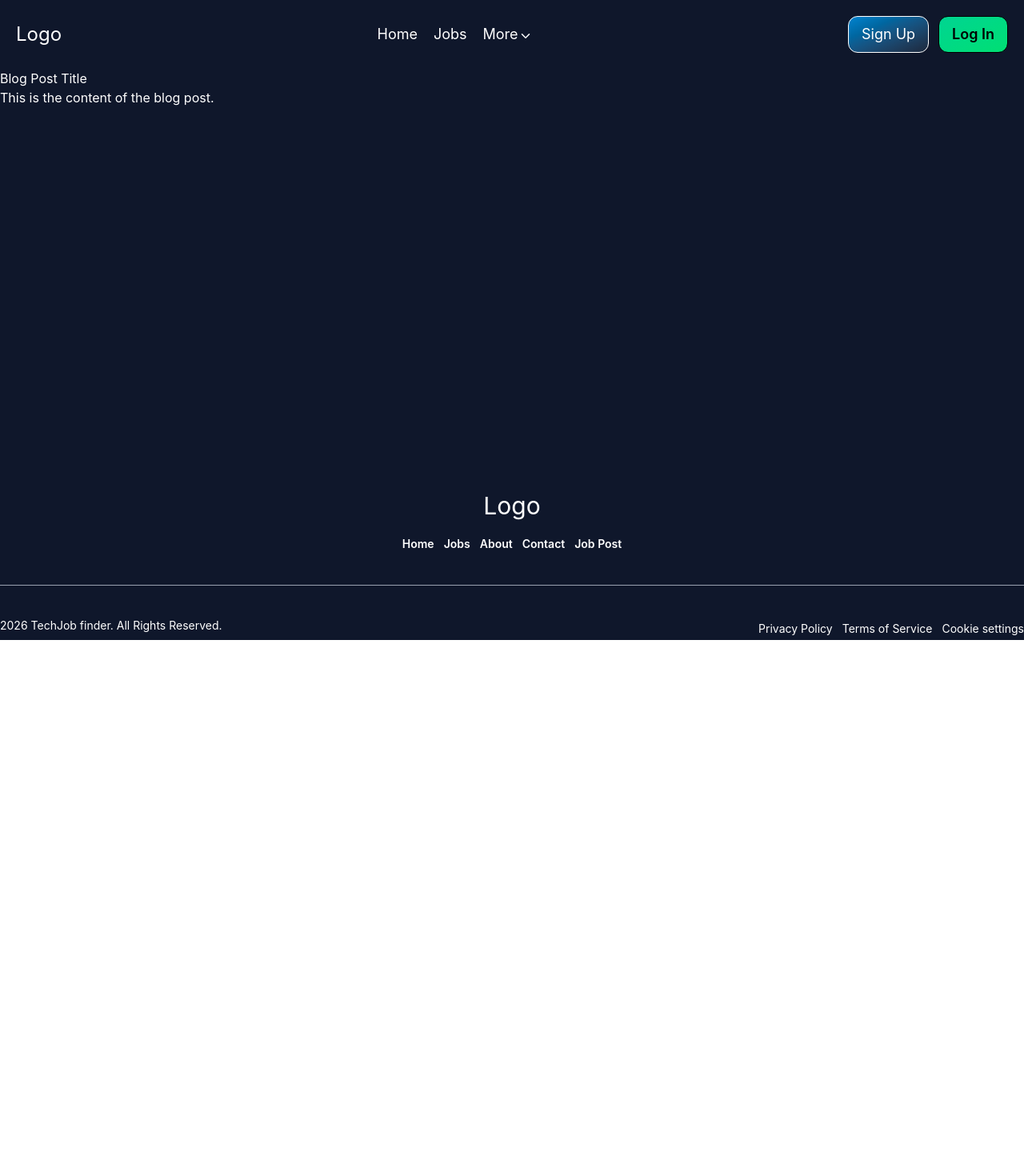
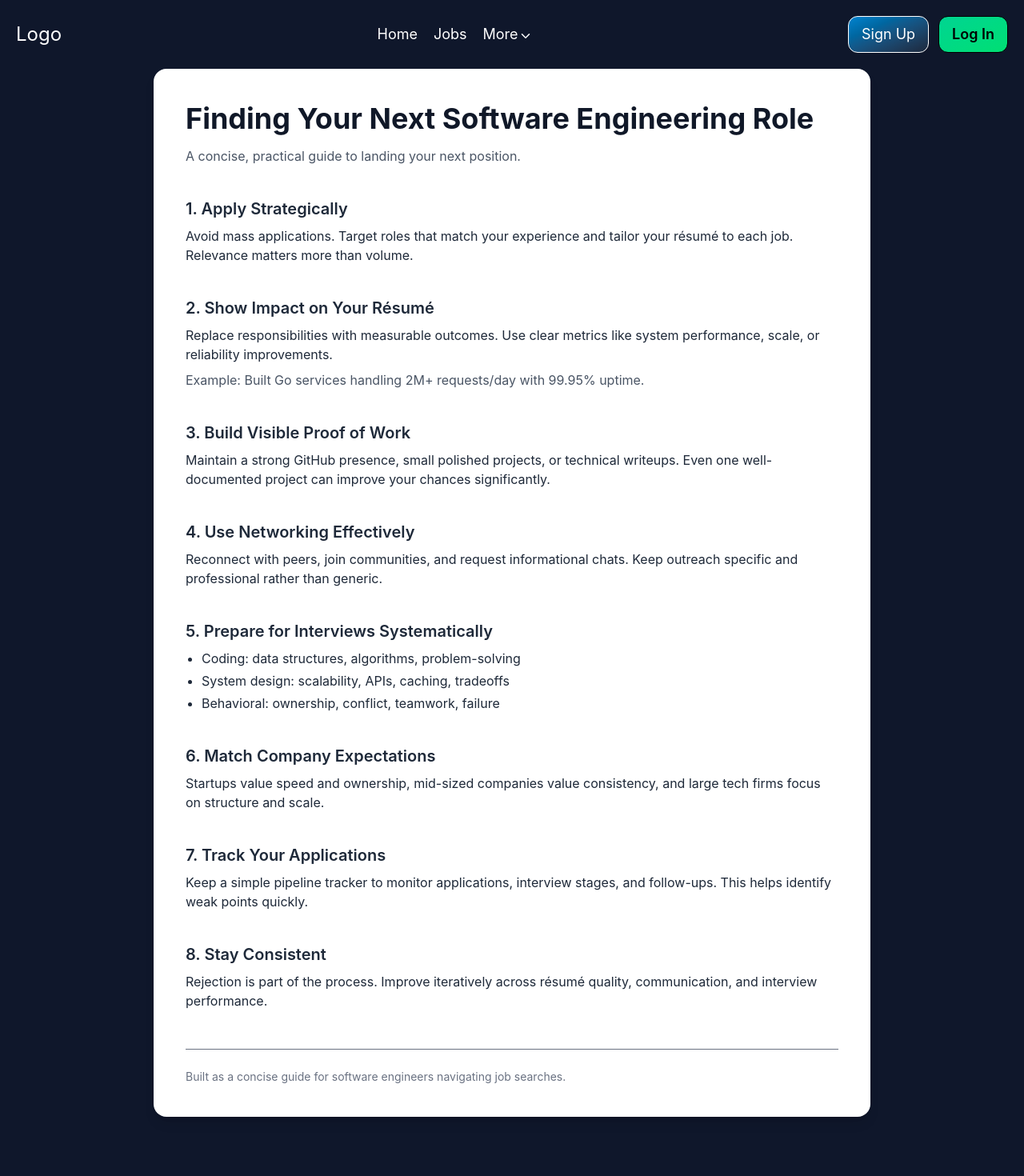
Before and after one commit to acquah-forever/my-jobfind, a React (Vite) app: page /blogpost in a window 1280 px wide. Shown: the top 1470 px of the page at 80% size. Before the commit the page ends 800 px from the top, so only its background shows below. Built offline with nearby package versions, Linux system fonts and the light colour scheme; the HTML template or start-up script is replaced by a standard one.

Commit message:
finalised jobpost and blogpost

```diff
--- a/src/App.jsx
+++ b/src/App.jsx
@@ -8,6 +8,7 @@ import Search from './pages/Search'
 import JobDetails from './pages/JobDetails'
 import Form from './pages/Form'
 import BlogPost from './pages/BlogPost'
+import JobPost from './pages/JobPost'
 
 import { Routes, Route } from 'react-router-dom'
 import { QueryClient, QueryClientProvider } from '@tanstack/react-query'
@@ -32,6 +33,7 @@ const App = () => {
               <Route path='/jobdetails/:id' element={<JobDetails />} />
               <Route path='/form' element={<Form />} />
               <Route path='/blogpost' element={<BlogPost />} />
+              <Route path='/jobpost' element={<JobPost />} />
             </Routes>
           </main>
           <Footer />
--- a/src/components/NavBar.jsx
+++ b/src/components/NavBar.jsx
@@ -111,7 +111,7 @@ const NavBar = () => {
                     <h1 className='text-sm font-semibold'>Remote Work Trends</h1>
                     <h2 className='text-sm'>What companies are hiring.</h2>
                     <motion.div variants={children} whileHover={{ scale: 1.05 }}>
-                      <NavLink to='/blogpost' className='text-sm underline' onClick={close}>Read More</NavLink>
+                      <NavLink to='/jobpost' className='text-sm underline' onClick={close}>Read More</NavLink>
                     </motion.div>
                   </div>
                 </div>
--- a/src/pages/BlogPost.jsx
+++ b/src/pages/BlogPost.jsx
@@ -2,11 +2,93 @@ import React from 'react'
 
 const BlogPost = () => {
   return (
-    <div>
-      <h1>Blog Post Title</h1>
-      <p>This is the content of the blog post.</p>
+    <div className="min-h-screenpy-10 px-4 sm:px-6 lg:px-8">
+      <div className="max-w-4xl mx-auto bg-white shadow-lg rounded-2xl p-6 sm:p-10">
+        <header className="mb-10">
+          <h1 className="text-3xl sm:text-4xl font-bold text-gray-900 leading-tight">
+            Finding Your Next Software Engineering Role
+          </h1>
+          <p className="mt-3 text-gray-600 text-sm sm:text-base">
+            A concise, practical guide to landing your next position.
+          </p>
+        </header>
+
+        <section className="space-y-10 text-gray-800">
+          <div>
+            <h2 className="text-xl font-semibold mb-2">1. Apply Strategically</h2>
+            <p>
+              Avoid mass applications. Target roles that match your experience and tailor your
+              résumé to each job. Relevance matters more than volume.
+            </p>
+          </div>
+
+          <div>
+            <h2 className="text-xl font-semibold mb-2">2. Show Impact on Your Résumé</h2>
+            <p>
+              Replace responsibilities with measurable outcomes. Use clear metrics like system
+              performance, scale, or reliability improvements.
+            </p>
+            <p className="mt-2 text-gray-600">
+              Example: Built Go services handling 2M+ requests/day with 99.95% uptime.
+            </p>
+          </div>
+
+          <div>
+            <h2 className="text-xl font-semibold mb-2">3. Build Visible Proof of Work</h2>
+            <p>
+              Maintain a strong GitHub presence, small polished projects, or technical writeups.
+              Even one well-documented project can improve your chances significantly.
+            </p>
+          </div>
+
+          <div>
+            <h2 className="text-xl font-semibold mb-2">4. Use Networking Effectively</h2>
+            <p>
+              Reconnect with peers, join communities, and request informational chats. Keep
+              outreach specific and professional rather than generic.
+            </p>
+          </div>
+
+          <div>
+            <h2 className="text-xl font-semibold mb-2">5. Prepare for Interviews Systematically</h2>
+            <ul className="list-disc pl-5 space-y-1">
+              <li>Coding: data structures, algorithms, problem-solving</li>
+              <li>System design: scalability, APIs, caching, tradeoffs</li>
+              <li>Behavioral: ownership, conflict, teamwork, failure</li>
+            </ul>
+          </div>
+
+          <div>
+            <h2 className="text-xl font-semibold mb-2">6. Match Company Expectations</h2>
+            <p>
+              Startups value speed and ownership, mid-sized companies value consistency, and
+              large tech firms focus on structure and scale.
+            </p>
+          </div>
+
+          <div>
+            <h2 className="text-xl font-semibold mb-2">7. Track Your Applications</h2>
+            <p>
+              Keep a simple pipeline tracker to monitor applications, interview stages, and
+              follow-ups. This helps identify weak points quickly.
+            </p>
+          </div>
+
+          <div>
+            <h2 className="text-xl font-semibold mb-2">8. Stay Consistent</h2>
+            <p>
+              Rejection is part of the process. Improve iteratively across résumé quality,
+              communication, and interview performance.
+            </p>
+          </div>
+        </section>
+
+        <footer className="mt-12 pt-6 border-t text-sm text-gray-500">
+          Built as a concise guide for software engineers navigating job searches.
+        </footer>
+      </div>
     </div>
-  )
+  );
 }
 
 export default BlogPost
--- /dev/null
+++ b/src/pages/JobPost.jsx
@@ -0,0 +1,104 @@
+import React from 'react'
+
+const JobPost = () => {
+        return (
+            <div className="min-h-screen  py-10 px-4 sm:px-6 lg:px-8">
+                <div className="max-w-5xl mx-auto bg-white rounded-2xl shadow-xl overflow-hidden">
+                    <div className="bg-gray-700 text-white p-8 sm:p-12">
+                        <h1 className="text-3xl sm:text-4xl font-bold">
+                            Remote Work Trends & Hiring Landscape
+                        </h1>
+                        <p className="mt-3 text-gray-300 text-sm sm:text-base">
+                            What’s changing, who’s hiring, and how to position yourself.
+                        </p>
+                    </div>
+                    <div className="p-6 sm:p-10 space-y-10 text-gray-800">
+                        <section>
+                            <h2 className="text-xl font-semibold mb-2">1. Remote Work Is Now Selective</h2>
+                            <p>
+                                Fully remote roles still exist, but many companies have shifted to hybrid or
+                                location-flexible models. Remote-first is now a competitive advantage, not the default.
+                            </p>
+                        </section>
+
+                        <section>
+                            <h2 className="text-xl font-semibold mb-2">2. Who Is Still Hiring Remotely</h2>
+                            <ul className="list-disc pl-5 space-y-1">
+                                <li>Global SaaS companies with distributed teams.</li>
+                                <li>Early-stage startups optimizing for talent access.</li>
+                                <li>Open-source-driven engineering organizations.</li>
+                                <li>DevTools, cloud, and infrastructure companies.</li>
+                            </ul>
+                            <p className="mt-2 text-gray-600">
+                                These companies prioritize output over physical presence.
+                            </p>
+                        </section>
+
+                        <section>
+                            <h2 className="text-xl font-semibold mb-2">3. High-Demand Remote Roles</h2>
+                            <div className="grid sm:grid-cols-2 gap-4">
+                                <div className="p-4 bg-gray-50 rounded-xl">
+                                    Backend Engineers (Go, Node.js, Python)
+                                </div>
+                                <div className="p-4 bg-gray-50 rounded-xl">
+                                    Frontend Engineers (React, TypeScript)
+                                </div>
+                                <div className="p-4 bg-gray-50 rounded-xl">
+                                    DevOps / Platform Engineers
+                                </div>
+                                <div className="p-4 bg-gray-50 rounded-xl">
+                                    Data Engineers / ML Engineers
+                                </div>
+                            </div>
+                        </section>
+
+                        <section>
+                            <h2 className="text-xl font-semibold mb-2">4. What Companies Look For</h2>
+                            <ul className="list-disc pl-5 space-y-1">
+                                <li>Strong written communication</li>
+                                <li>Async collaboration skills</li>
+                                <li>Self-management and ownership</li>
+                                <li>Clear documentation habits</li>
+                            </ul>
+                        </section>
+
+                        <section>
+                            <h2 className="text-xl font-semibold mb-2">5. Where to Find Remote Jobs</h2>
+                            <p>
+                                Most opportunities come from company career pages, referrals, and curated job boards
+                                focused on distributed teams.
+                            </p>
+                            <div className="mt-4 grid sm:grid-cols-3 gap-3 text-center">
+                                <div className="p-3 bg-gray-50 rounded-lg">Company Sites</div>
+                                <div className="p-3 bg-gray-50 rounded-lg">Referrals</div>
+                                <div className="p-3 bg-gray-50 rounded-lg">Remote Job Boards</div>
+                            </div>
+                        </section>
+
+                        <section>
+                            <h2 className="text-xl font-semibold mb-2">6. Key Trend: Async-First Teams</h2>
+                            <p>
+                                Companies are increasingly adopting async workflows—reducing meetings and
+                                emphasizing documentation, tickets, and written updates.
+                            </p>
+                        </section>
+
+                        <section>
+                            <h2 className="text-xl font-semibold mb-2">7. Bottom Line</h2>
+                            <p>
+                                Remote work is not disappearing—it is evolving. The best opportunities now go
+                                to engineers who communicate clearly, work independently, and deliver consistently.
+                            </p>
+                        </section>
+                    </div>
+
+                    {/* Footer */}
+                    <div className="border-t p-6 text-sm text-gray-500 text-center">
+                        Remote hiring favors clarity, ownership, and async-ready engineers.
+                    </div>
+                </div>
+            </div>
+        );
+    }
+
+export default JobPost
```
